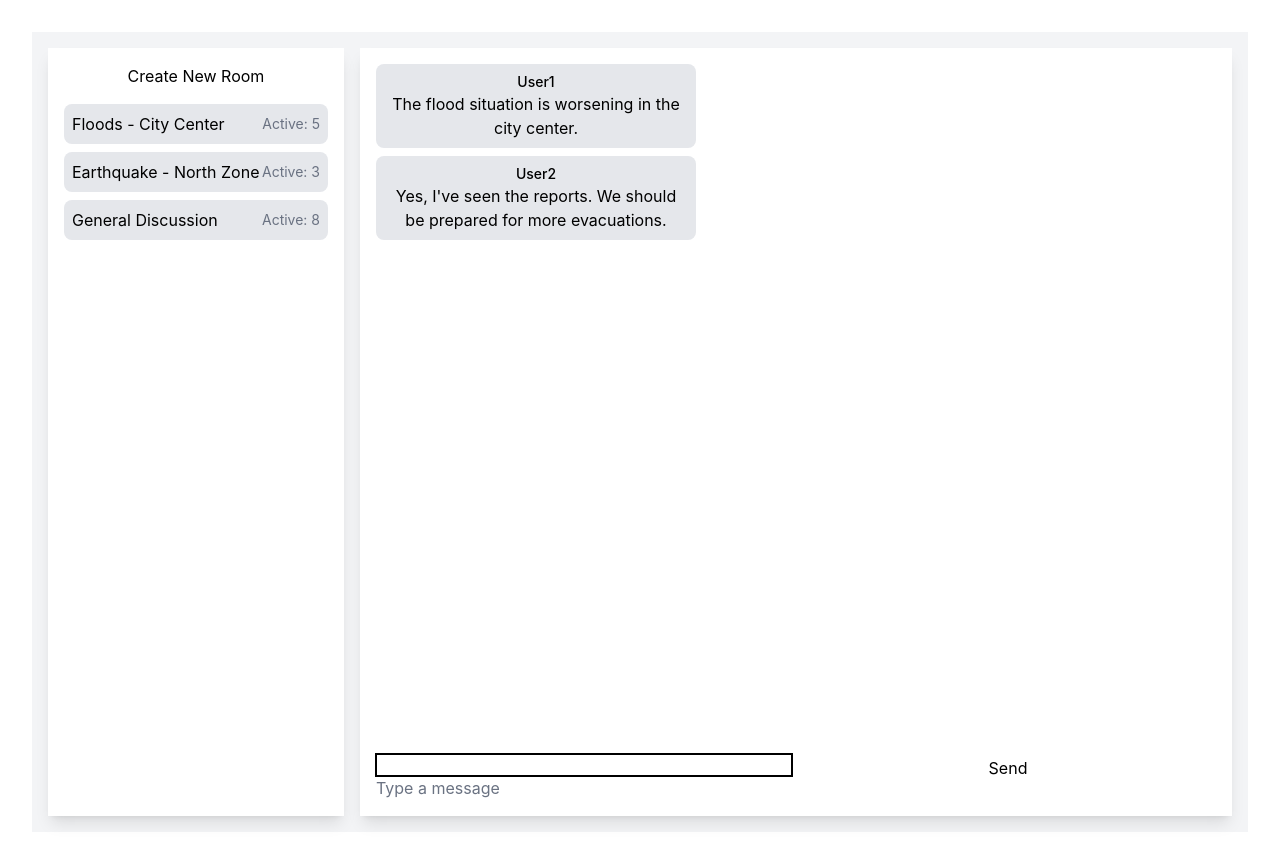
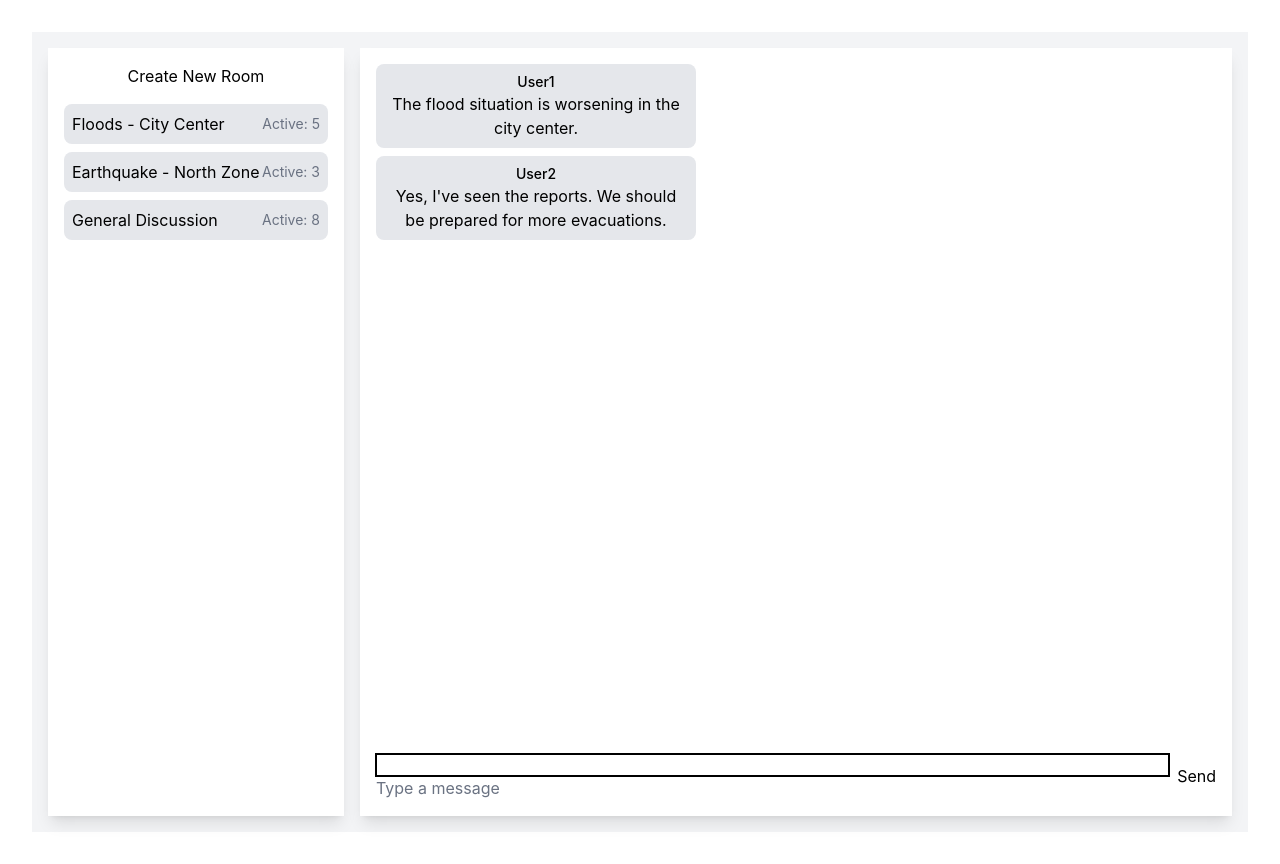
Before and after one commit to PierreSCHIAVON/hackathon-rhinoceros, a React (Vite) app in the folder front/: page /chat in a window 1280 px wide. Built offline with nearby package versions, Linux system fonts and the light colour scheme.

Commit message:
fix input position (chat)

```diff
--- a/front/src/components/chat.tsx
+++ b/front/src/components/chat.tsx
@@ -31,20 +31,8 @@ const Chat = () => {
   return (
     <div className="flex h-screen p-4 bg-gray-100">
       {/* Sidebar */}
-      <Card
-        className="w-1/4 p-4 mr-4 bg-white shadow-lg"
-        placeholder=""
-        onPointerEnterCapture={() => {}}
-        onPointerLeaveCapture={() => {}}
-      >
-        <Button
-          color="green"
-          className="w-full mb-4"
-          placeholder=""
-          onPointerEnterCapture={() => {}}
-          onPointerLeaveCapture={() => {}}
-          onClick={() => {}}
-        >
+      <Card className="w-1/4 p-4 mr-4 bg-white shadow-lg">
+        <Button color="green" className="w-full mb-4" onClick={() => {}}>
           Create New Room
         </Button>
         <div className="space-y-2">
@@ -63,12 +51,7 @@ const Chat = () => {
       </Card>
 
       {/* Chat Area */}
-      <Card
-        className="flex-1 flex flex-col p-4 bg-white shadow-lg"
-        placeholder=""
-        onPointerEnterCapture={() => {}}
-        onPointerLeaveCapture={() => {}}
-      >
+      <Card className="flex-1 flex flex-col p-4 bg-white shadow-lg">
         <div className="flex-1 overflow-y-auto mb-4">
           {messages.map((message, index) => (
             <div
@@ -94,20 +77,12 @@ const Chat = () => {
         <div className="flex items-center space-x-2">
           <Input
             label="Type a message"
-            value={newMessage}
-            onChange={(e) => setNewMessage(e.target.value)}
-            className="flex-1"
-            onPointerEnterCapture={() => {}}
-            onPointerLeaveCapture={() => {}}
-            crossOrigin=""
+            className="flex-grow" // Permet à l'input de prendre tout l'espace restant
           />
           <Button
             color="green"
             onClick={handleSendMessage}
-            className="w-full mb-4"
-            placeholder=""
-            onPointerEnterCapture={() => {}}
-            onPointerLeaveCapture={() => {}}
+            className="flex-shrink-0" // Fixe la taille du bouton
           >
             Send
           </Button>
```
